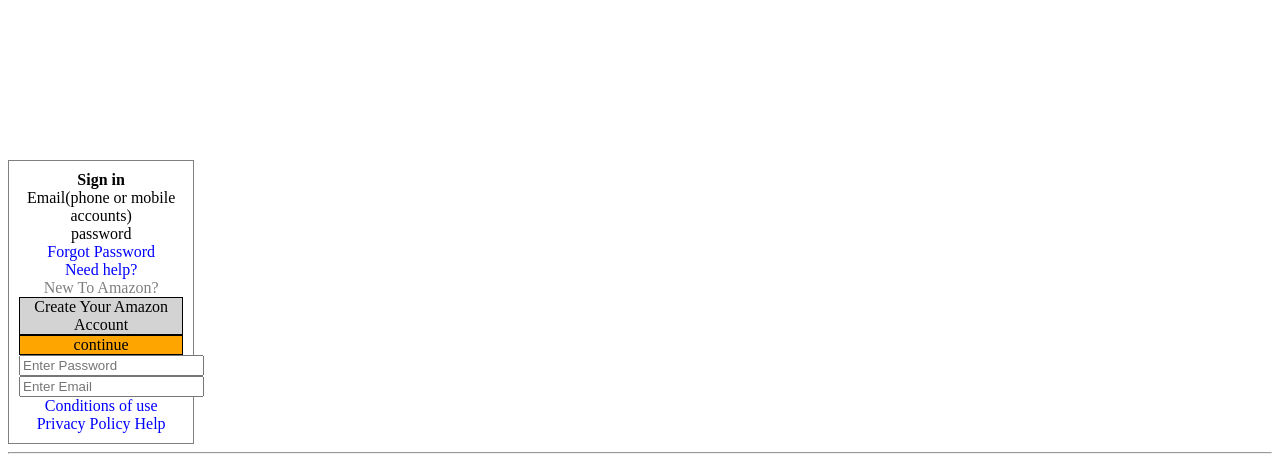
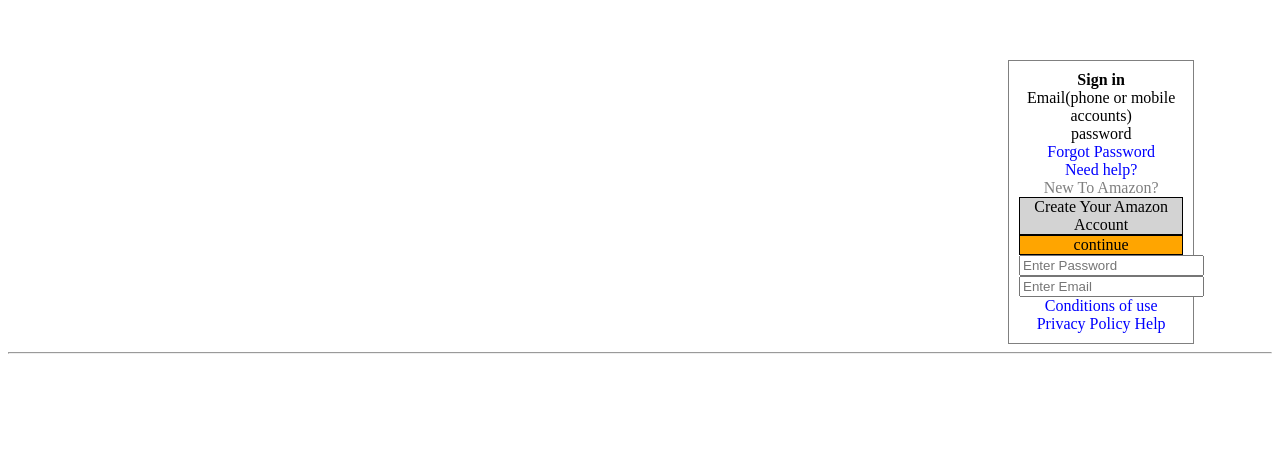
Before and after one commit to shawn402022/amrep, a plain HTML site: page index.html in a window 1280 px wide. Shown: the part 348-810 px from the top of the page. Drawn offline with Linux system fonts and the light colour scheme.

Commit message:
changed margins

```diff
--- a/CSS/CSS.CSS
+++ b/CSS/CSS.CSS
@@ -1,5 +1,6 @@
 #mainbx{
-    margin-top: 500px;
+    margin-top: 400px;
+    margin-left: 1000px;
     width: 13%;
     padding:10px;
     border-style: solid;
```
